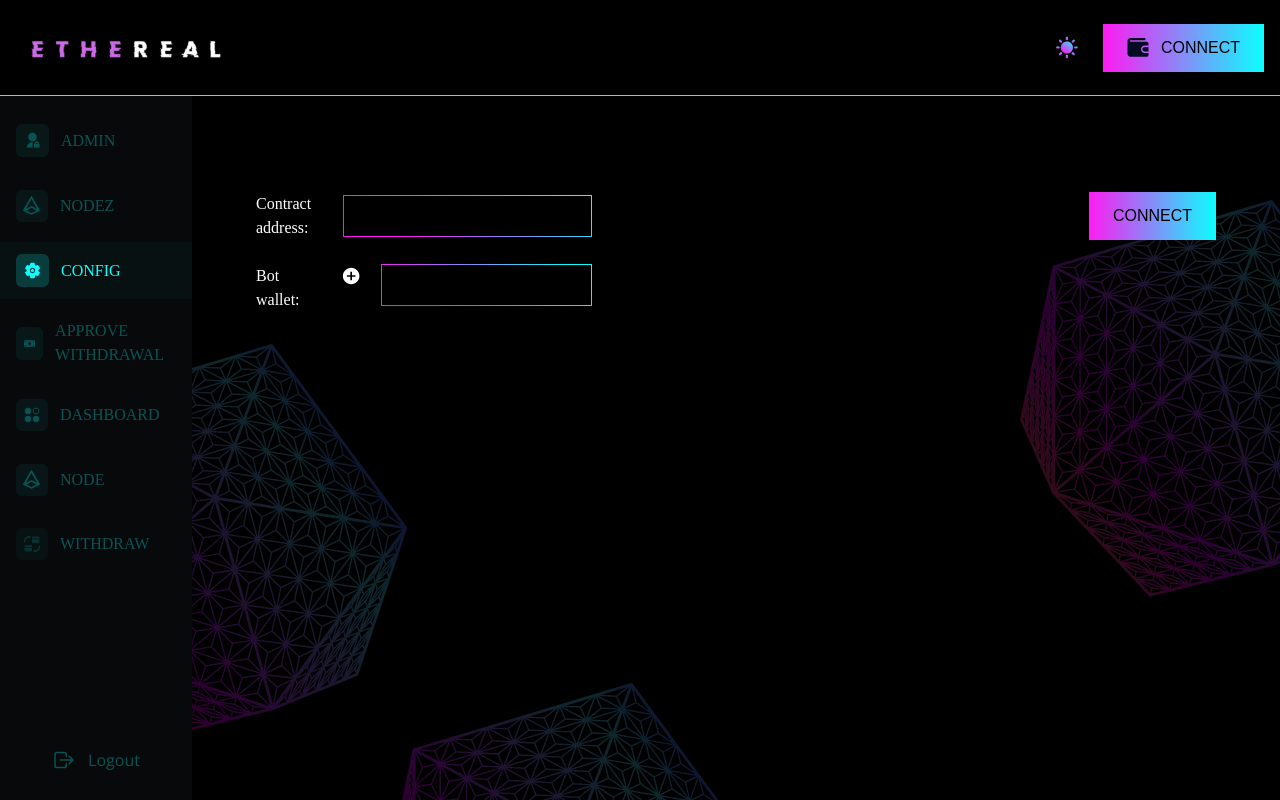
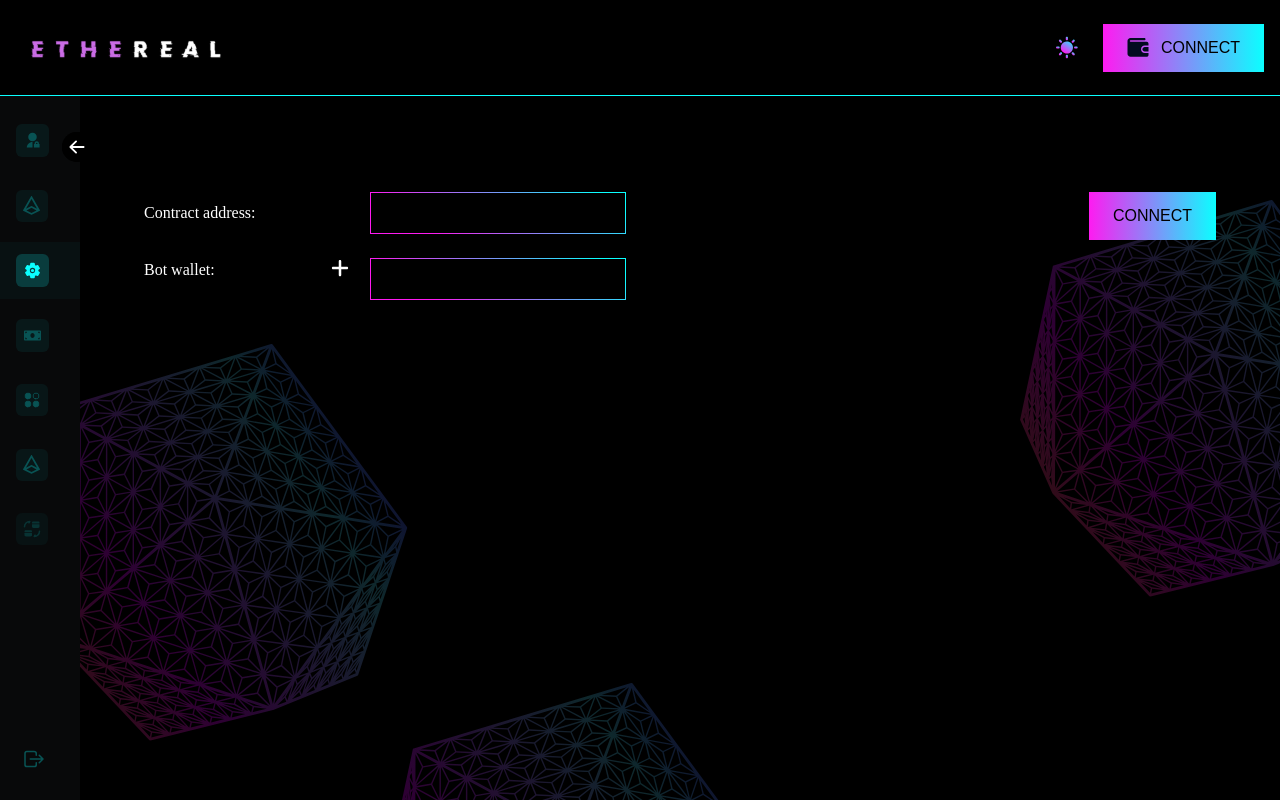
Before and after one commit to manish189000/ethereal-dapp, a React (Vite) app in the folder frontend/: page /dashboard/config in a window 1280 px wide. Built offline with nearby package versions, Linux system fonts and the light colour scheme; a web font is replaced by a local one.

Commit message:
sliding sidebar added

```diff
--- a/frontend/src/Layout.jsx
+++ b/frontend/src/Layout.jsx
@@ -11,16 +11,20 @@ const Layout = () => {
   return (
     <div className="h-dvh bg-black w-full relative overflow-hidden">
       <DashboardHeader />
-      <div className="w-full z-[1000] relative flex xl:block h-[88%] sm:h-[90%]">
+      <div className="w-full z-[1000] relative flex  h-[88%] sm:h-[90%]">
+        {/* xl:block */}
         <Sidebar />
-        <div className=" hidden xl:block text-2xl px-16 air:px-4 py-4 h-[10%]">
+        <div className=" hidden text-2xl px-16 air:px-4 py-4 h-[10%]">
+          {/* xl:block  */}
           <RiMenu2Line onClick={() => setShowNavbar(!showNavbar)} />
         </div>
         <ResponsiveSidebar
           showNavbar={showNavbar}
           setShowNavbar={setShowNavbar}
         />
-        <div className="w-[85%] xl:w-full xl:h-[90%] h-full overflow-y-scroll px-16 air:px-4 pt-24 pb-6 xl:pt-0 no-scrollbar">
+        <div className=" flex-auto xl:w-full  h-full overflow-y-scroll px-16 air:px-4 pt-24 pb-6 no-scrollbar">
+          {/* xl:h-[90%] */}
+          {/* xl:pt-0 */}
           <Outlet />
         </div>
       </div>
--- a/frontend/src/components/ResponsiveSidebar.jsx
+++ b/frontend/src/components/ResponsiveSidebar.jsx
@@ -27,7 +27,19 @@ const ResponsiveSidebar = ({ showNavbar, setShowNavbar }) => {
             <span className="text-[#0BFFFF] font-lw">ADMIN</span>
           </NavLink>
           <NavLink
-            to={"nodez-config"}
+            to={"nodez"}
+            className={({ isActive }) =>
+              isActive
+                ? "flex items-center justify-start px-4 py-3 my-1 gap-3 opacity-100 bg-[#081112]"
+                : "flex items-center justify-start px-4 py-3 my-1 gap-3 opacity-30"
+            }
+            end
+          >
+            <img src={node_icon} className="text-xl" />
+            <span className="text-[#0BFFFF] font-lw">NODEZ </span>
+          </NavLink>
+          <NavLink
+            to={"config"}
             className={({ isActive }) =>
               isActive
                 ? "flex items-center justify-start px-4 py-3 my-1 gap-3 opacity-100 bg-[#081112]"
@@ -36,7 +48,7 @@ const ResponsiveSidebar = ({ showNavbar, setShowNavbar }) => {
             end
           >
             <IoSettings className=" text-[33px] rounded-md p-2 bg-[#093c3d] text-[#0BFFFF]" />
-            <span className="text-[#0BFFFF] font-lw">NODEZ CONFIG</span>
+            <span className="text-[#0BFFFF] font-lw">CONFIG</span>
           </NavLink>
           <NavLink
             to={"approve-withdrawal"}
--- a/frontend/src/components/Sidebar.jsx
+++ b/frontend/src/components/Sidebar.jsx
@@ -5,14 +5,34 @@ import { IoLogOutOutline } from "react-icons/io5";
 import { RiAdminFill } from "react-icons/ri";
 import { IoSettings } from "react-icons/io5";
 import { FaMoneyBill } from "react-icons/fa";
+import { useState } from "react";
+import { BsArrowLeftShort } from "react-icons/bs";
 
 const Sidebar = () => {
+  const [open, setOpen] = useState(true);
+
   return (
     <>
       {/* ---------------------------------------------------------- */}
 
-      <div className="w-[15%] xl:hidden z-50 h-full bg-[#08090A] flex flex-col justify-between py-3">
-        <div className="w-full flex flex-col ">
+      <div
+        className={`${
+          open ? "w-[80px]" : "w-[230px]"
+        } duration-100 z-50 h-full bg-[#08090A] flex flex-col justify-between py-3 relative`}
+      >
+        {/* xl:hidden  */}
+        <div
+          className="bg-black z-50 text-white text-3xl rounded-full absolute -right-3 top-9"
+          onClick={() => setOpen(!open)}
+        >
+          <BsArrowLeftShort
+            className={`bg-black rounded-full border-oliv cursor-pointer ${
+              !open && "rotate-180"
+            }`}
+            onClick={() => setOpen(!open)}
+          />
+        </div>
+        <div className="w-full overflow-y-scroll no-scrollbar h-[95%] flex flex-col ">
           <NavLink
             to={"admin"}
             className={({ isActive }) =>
@@ -22,9 +42,10 @@ const Sidebar = () => {
             }
             end
           >
-            <RiAdminFill className=" text-[33px] rounded-md p-2 bg-[#093c3d] text-[#0BFFFF]" />
-            <span className="text-[#0BFFFF] font-lw">ADMIN</span>
+            <RiAdminFill className=" min-w-8  text-[33px] rounded-md p-2 bg-[#093c3d] text-[#0BFFFF]" />
+            <span className="text-[#0BFFFF] font-lw">{open || "ADMIN"}</span>
           </NavLink>
+
           <NavLink
             to={"nodez"}
             className={({ isActive }) =>
@@ -34,8 +55,8 @@ const Sidebar = () => {
             }
             end
           >
-            <img src={node_icon} className="text-xl" />
-            <span className="text-[#0BFFFF] font-lw">NODEZ </span>
+            <img src={node_icon} className=" min-w-8  text-xl" />
+            <span className="text-[#0BFFFF] font-lw">{open || "NODEZ"}</span>
           </NavLink>
           <NavLink
             to={"config"}
@@ -46,8 +67,8 @@ const Sidebar = () => {
             }
             end
           >
-            <IoSettings className=" text-[33px] rounded-md p-2 bg-[#093c3d] text-[#0BFFFF]" />
-            <span className="text-[#0BFFFF] font-lw">CONFIG</span>
+            <IoSettings className=" min-w-8   text-[33px] rounded-md p-2 bg-[#093c3d] text-[#0BFFFF]" />
+            <span className="text-[#0BFFFF] font-lw">{open || "CONFIG"}</span>
           </NavLink>
           <NavLink
             to={"approve-withdrawal"}
@@ -58,8 +79,10 @@ const Sidebar = () => {
             }
             end
           >
-            <FaMoneyBill className=" text-[33px] rounded-md p-2 bg-[#093c3d] text-[#0BFFFF]" />
-            <span className="text-[#0BFFFF] font-lw">APPROVE WITHDRAWAL</span>
+            <FaMoneyBill className=" min-w-8   text-[33px] rounded-md p-2 bg-[#093c3d] text-[#0BFFFF]" />
+            <span className="text-[#0BFFFF] font-lw">
+              {open || "APPROVE WITHDRAWAL"}
+            </span>
           </NavLink>
           <NavLink
             to={"dashboard"}
@@ -70,8 +93,10 @@ const Sidebar = () => {
             }
             end
           >
-            <img src={db_icon} className="text-xl" />
-            <span className="text-[#0BFFFF] font-lw">DASHBOARD</span>
+            <img src={db_icon} className=" min-w-8  text-xl" />
+            <span className="text-[#0BFFFF] font-lw">
+              {open || "DASHBOARD"}
+            </span>
           </NavLink>
           <NavLink
             to={"node"}
@@ -82,8 +107,8 @@ const Sidebar = () => {
             }
             end
           >
-            <img src={node_icon} className="text-xl" />
-            <span className="text-[#0BFFFF] font-lw">NODE</span>
+            <img src={node_icon} className=" min-w-8  text-xl" />
+            <span className="text-[#0BFFFF] font-lw">{open || "NODE"}</span>
           </NavLink>
           <NavLink
             to={"withdraw"}
@@ -95,6 +120,7 @@ const Sidebar = () => {
             end
           >
             <svg
+              className="  min-w-8"
               width="32"
               height="32"
               viewBox="0 0 32 32"
@@ -143,12 +169,12 @@ const Sidebar = () => {
               </g>
             </svg>
 
-            <span className="text-[#0BFFFF] font-lw">WITHDRAW</span>
+            <span className="text-[#0BFFFF] font-lw">{open || "WITHDRAW"}</span>
           </NavLink>
         </div>
-        <div className="flex gap-3 items-center justify-center my-4 cursor-pointer opacity-30 hover:opacity-100 ">
+        <div className="flex h-[5%] gap-3 items-center justify-center my-3 py-3 cursor-pointer opacity-30 hover:opacity-100 ">
           <IoLogOutOutline className=" text-2xl text-[#0BFFFF]" />
-          <p className=" text-[#0BFFFF] font-openSans">Logout</p>
+          <p className=" text-[#0BFFFF] font-lw">{open || "Logout"}</p>
         </div>
       </div>
     </>
--- a/frontend/src/components/dashboardpage-components/DashboardPortfolio.jsx
+++ b/frontend/src/components/dashboardpage-components/DashboardPortfolio.jsx
@@ -64,7 +64,7 @@ const DashboardPortfolio = () => {
                 "linear-gradient(212.97deg, #0BFFFF 8.98%, #FE1BF1 80.33%)",
               borderImageSlice: 1,
             }}
-            className="flex lg2:flex-col lg2:gap-3 w-[90%] border-2 p-2 my-2 items-center justify-between"
+            className="flex xl:flex-col lg2:gap-3 w-[90%] border-2 p-2 my-2 items-center justify-between"
           >
             <div className="flex gap-3">
               <p className=" font-lw text-[14px]">$3000</p>
--- a/frontend/src/pages/ConfigPage.jsx
+++ b/frontend/src/pages/ConfigPage.jsx
@@ -1,19 +1,21 @@
 import { useState } from "react";
 import { IoMdAddCircle } from "react-icons/io";
+import { FaPlus } from "react-icons/fa6";
+import { AiOutlinePlusCircle } from "react-icons/ai";
 
 const ConfigPage = () => {
   const [botWalletInputFields, setBotWalletInputFields] = useState(1);
   return (
     <div>
-      <button className="bg-gradient-to-r float-end from-rgba-254 to-rgba-11 text-black sm:text-sm py-3 sm:py-2 px-6 sm:px-3 font-bakbak flex items-center gap-3">
+      <button className="bg-gradient-to-r float-end sm:float-none sm:my-3 from-rgba-254 to-rgba-11 text-black sm:text-sm py-3 sm:py-2 px-6 sm:px-3 font-bakbak flex items-center gap-3">
         CONNECT
       </button>
-      <div className="main flex flex-col gap-6 w-[35%]">
-        <section className="flex gap-6 items-center justify-between">
+      <div className="main flex flex-col gap-6 w-[45%] lg:w-[55%] sm:w-full">
+        <section className="flex gap-6 air:gap-4 items-center justify-between air:flex-col air:items-start">
           <p className=" font-lw text-base">Contract address:</p>
           <input
             type="text"
-            className="px-2 py-2 bg-black outline-none"
+            className="px-2 py-2 w-64 bg-black outline-none"
             style={{
               border: "1px solid",
               borderImageSource:
@@ -22,19 +24,19 @@ const ConfigPage = () => {
             }}
           />
         </section>
-        <section className="flex gap-6 items-start justify-between">
+        <section className="flex gap-6 air:gap-4 items-start justify-between air:flex-col air:items-start">
           <p className=" font-lw text-base">Bot wallet:</p>
           <div className="flex gap-5 items-start">
-            <IoMdAddCircle
-              className=" text-2xl cursor-pointer"
+            <FaPlus
+              className=" air:order-2 text-xl cursor-pointer"
               onClick={() => setBotWalletInputFields((prev) => prev + 1)}
             />
-            <div className="flex flex-col gap-3">
+            <div className="flex air:order-1 flex-col gap-3">
               {Array.from({ length: botWalletInputFields }, (_, index) => (
                 <div key={index}>
                   <input
                     type="text"
-                    className="px-2 w-full py-2 bg-black outline-none "
+                    className="px-2 w-64 py-2 bg-black outline-none "
                     style={{
                       border: "1px solid",
                       borderImageSource:
--- a/frontend/src/pages/NodezConfigPage.jsx
+++ /dev/null
@@ -1,5 +0,0 @@
-const NodezConfigPage = () => {
-  return <div>NodezConfigPage</div>;
-};
-
-export default NodezConfigPage;
```
Also changed, not shown: frontend/src/pages/ApproveWithdrawalPage.jsx (+28 -4 lines).
